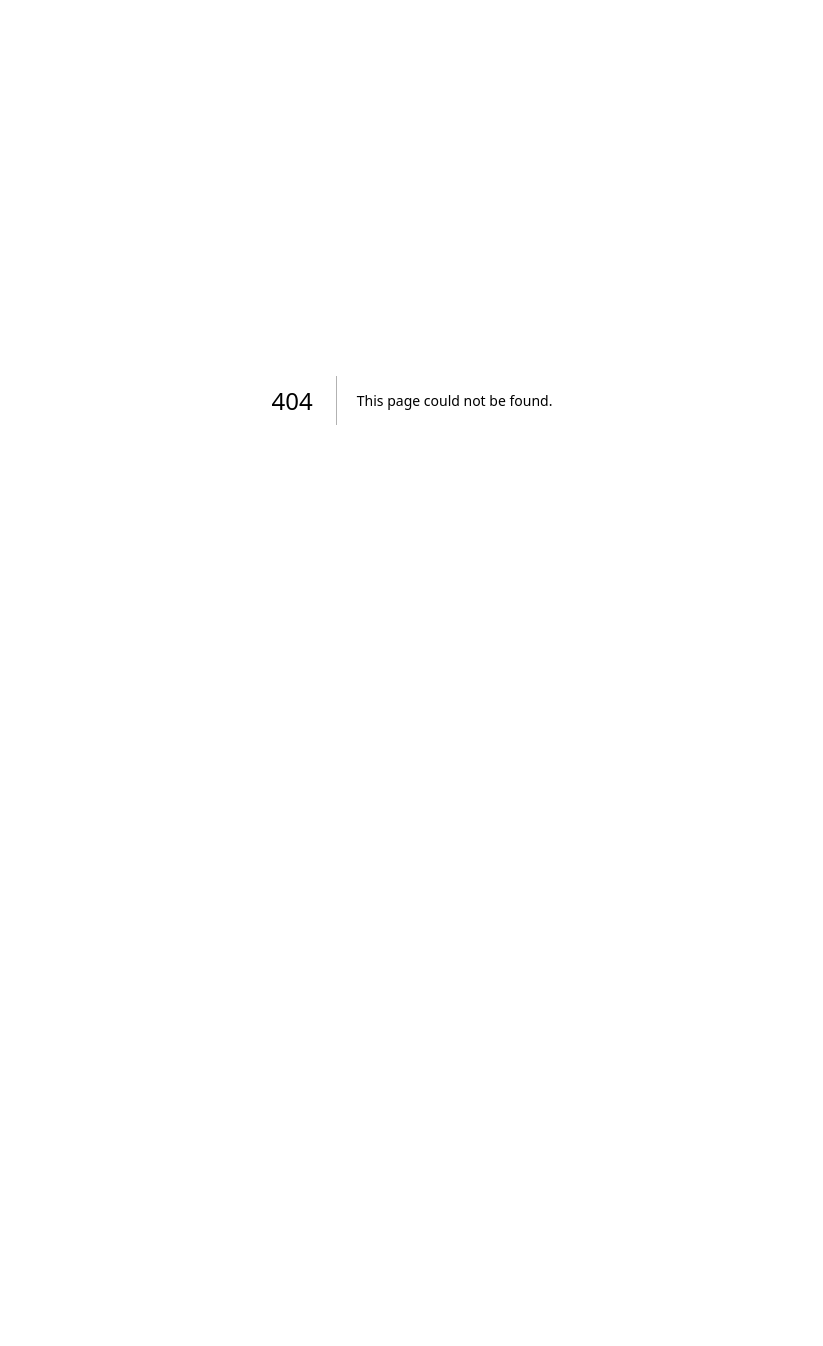
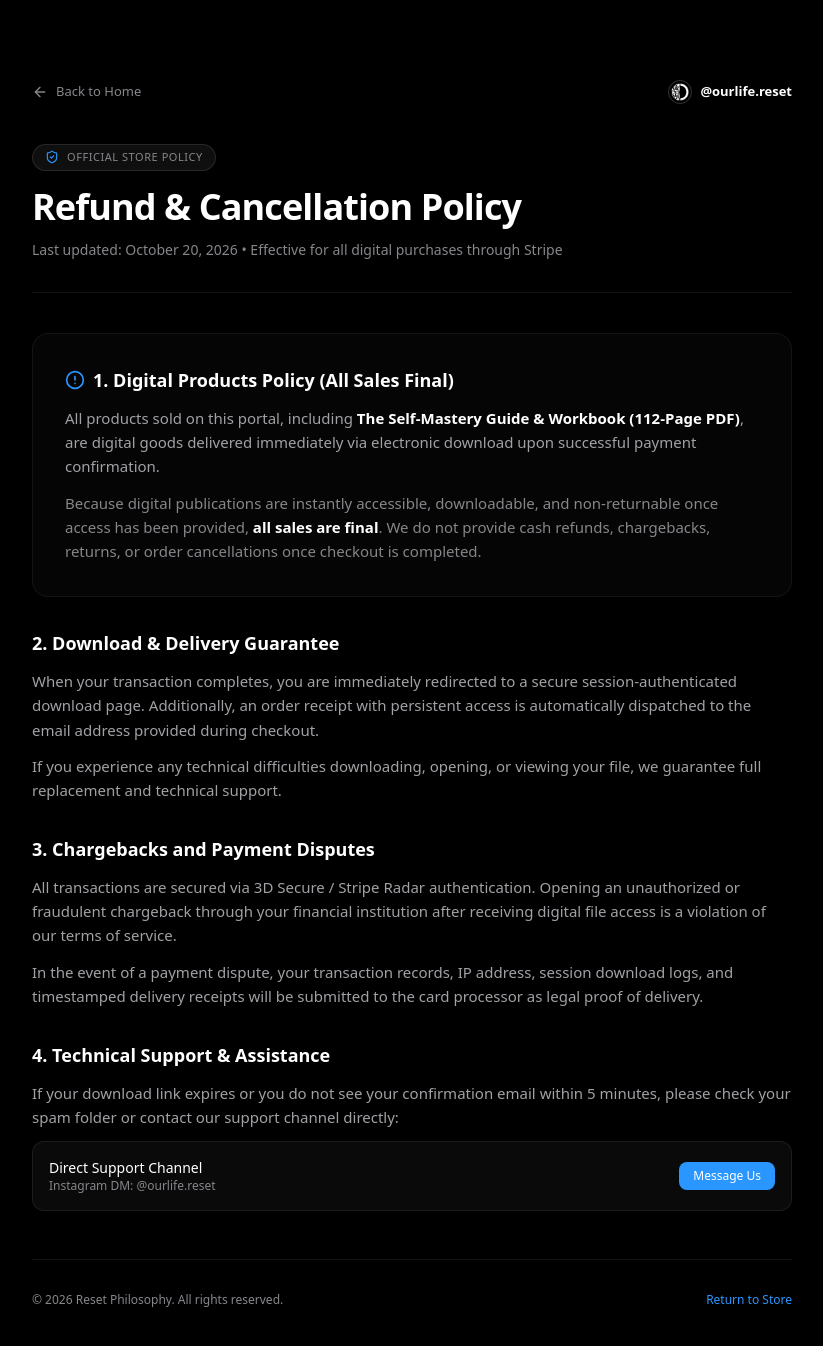
Before and after one commit to kabbir/reset-portal, a Next.js app: page /refund-policy in a window 1280 px wide. Before the commit this address had no page. Shown: the top 1346 px of the page, without its empty margins (228-1051 px from the left). Before the commit the page ends 800 px from the top, so only its background shows below. Built offline with nearby package versions, Linux system fonts and the light colour scheme.

Commit message:
Add official store refund policy page and footer link for Stripe compliance

```diff
--- a/src/app/page.tsx
+++ b/src/app/page.tsx
@@ -715,12 +715,20 @@ export default function HomePage() {
             Reset your mind. Control your life. • © 2026 Reset Philosophy
           </p>
 
-          <a
-            href={STRIPE_CHECKOUT_URL}
-            className="text-[12px] text-[#2997ff] hover:underline"
-          >
-            Instant PDF Access
-          </a>
+          <div className="flex items-center gap-4 text-[12px]">
+            <a
+              href="/refund-policy"
+              className="text-[#86868b] hover:text-white transition-colors"
+            >
+              Refund Policy
+            </a>
+            <a
+              href={STRIPE_CHECKOUT_URL}
+              className="text-[#2997ff] hover:underline"
+            >
+              Instant PDF Access
+            </a>
+          </div>
         </div>
       </footer>
     </div>
--- /dev/null
+++ b/src/app/refund-policy/page.tsx
@@ -0,0 +1,130 @@
+import React from "react";
+import Link from "next/link";
+import Image from "next/image";
+import { ArrowLeft, ShieldCheck, Mail, AlertCircle } from "lucide-react";
+
+export const metadata = {
+  title: "Refund & Return Policy • @ourlife.reset",
+  description: "Official store refund, return, and cancellation policy for digital publications from @ourlife.reset."
+};
+
+export default function RefundPolicyPage() {
+  return (
+    <div className="min-h-screen w-full bg-black text-[#f5f5f7] selection:bg-[#2997ff] selection:text-white antialiased font-sans px-4 py-12 sm:py-20">
+      <div className="max-w-[760px] mx-auto">
+        {/* Navigation */}
+        <div className="mb-10 flex items-center justify-between">
+          <Link
+            href="/"
+            className="inline-flex items-center gap-2 text-[13px] text-[#86868b] hover:text-white transition-colors"
+          >
+            <ArrowLeft className="w-4 h-4" />
+            Back to Home
+          </Link>
+
+          <div className="flex items-center gap-2">
+            <div className="relative w-6 h-6 rounded-full overflow-hidden border border-white/20">
+              <Image
+                src="/logo-without-bg.png"
+                alt="@ourlife.reset logo"
+                width={24}
+                height={24}
+                className="object-cover"
+              />
+            </div>
+            <span className="text-[13px] font-semibold text-white">@ourlife.reset</span>
+          </div>
+        </div>
+
+        {/* Header */}
+        <div className="border-b border-white/[0.08] pb-8 mb-10">
+          <div className="inline-flex items-center gap-2 px-3 py-1 rounded-full bg-white/[0.06] border border-white/[0.1] text-[11px] font-medium text-[#86868b] tracking-wider uppercase mb-4">
+            <ShieldCheck className="w-3.5 h-3.5 text-[#2997ff]" />
+            Official Store Policy
+          </div>
+          <h1 className="text-3xl sm:text-4xl font-bold tracking-tight text-white mb-3">
+            Refund & Cancellation Policy
+          </h1>
+          <p className="text-[14px] text-[#86868b]">
+            Last updated: October 20, 2026 • Effective for all digital purchases through Stripe
+          </p>
+        </div>
+
+        {/* Content Body */}
+        <div className="space-y-8 text-[15px] leading-relaxed text-[#a1a1a6]">
+          {/* Section 1 */}
+          <section className="bg-white/[0.02] border border-white/[0.06] rounded-2xl p-6 sm:p-8">
+            <h2 className="text-lg font-semibold text-white mb-3 flex items-center gap-2">
+              <AlertCircle className="w-5 h-5 text-[#2997ff]" />
+              1. Digital Products Policy (All Sales Final)
+            </h2>
+            <p className="mb-3">
+              All products sold on this portal, including <strong className="text-white">The Self-Mastery Guide & Workbook (112-Page PDF)</strong>, are digital goods delivered immediately via electronic download upon successful payment confirmation.
+            </p>
+            <p className="text-[#86868b]">
+              Because digital publications are instantly accessible, downloadable, and non-returnable once access has been provided, <strong className="text-white">all sales are final</strong>. We do not provide cash refunds, chargebacks, returns, or order cancellations once checkout is completed.
+            </p>
+          </section>
+
+          {/* Section 2 */}
+          <section className="space-y-3">
+            <h2 className="text-lg font-semibold text-white">
+              2. Download & Delivery Guarantee
+            </h2>
+            <p>
+              When your transaction completes, you are immediately redirected to a secure session-authenticated download page. Additionally, an order receipt with persistent access is automatically dispatched to the email address provided during checkout.
+            </p>
+            <p>
+              If you experience any technical difficulties downloading, opening, or viewing your file, we guarantee full replacement and technical support.
+            </p>
+          </section>
+
+          {/* Section 3 */}
+          <section className="space-y-3">
+            <h2 className="text-lg font-semibold text-white">
+              3. Chargebacks and Payment Disputes
+            </h2>
+            <p>
+              All transactions are secured via 3D Secure / Stripe Radar authentication. Opening an unauthorized or fraudulent chargeback through your financial institution after receiving digital file access is a violation of our terms of service.
+            </p>
+            <p>
+              In the event of a payment dispute, your transaction records, IP address, session download logs, and timestamped delivery receipts will be submitted to the card processor as legal proof of delivery.
+            </p>
+          </section>
+
+          {/* Section 4 */}
+          <section className="space-y-3">
+            <h2 className="text-lg font-semibold text-white">
+              4. Technical Support & Assistance
+            </h2>
+            <p>
+              If your download link expires or you do not see your confirmation email within 5 minutes, please check your spam folder or contact our support channel directly:
+            </p>
+            <div className="p-4 rounded-xl bg-white/[0.04] border border-white/[0.08] flex items-center justify-between">
+              <div>
+                <p className="text-white font-medium text-sm">Direct Support Channel</p>
+                <p className="text-xs text-[#86868b]">Instagram DM: @ourlife.reset</p>
+              </div>
+              <a
+                href="https://instagram.com/ourlife.reset"
+                target="_blank"
+                rel="noopener noreferrer"
+                className="px-3.5 py-1.5 rounded-lg bg-[#2997ff] text-white text-xs font-medium hover:bg-[#1f7ae0] transition-colors"
+              >
+                Message Us
+              </a>
+            </div>
+          </section>
+        </div>
+
+        {/* Footer */}
+        <div className="mt-12 pt-8 border-t border-white/[0.08] flex items-center justify-between text-xs text-[#86868b]">
+          <p>© 2026 Reset Philosophy. All rights reserved.</p>
+          <Link href="/" className="text-[#2997ff] hover:underline">
+            Return to Store
+          </Link>
+        </div>
+      </div>
+    </div>
+  );
+}
```
